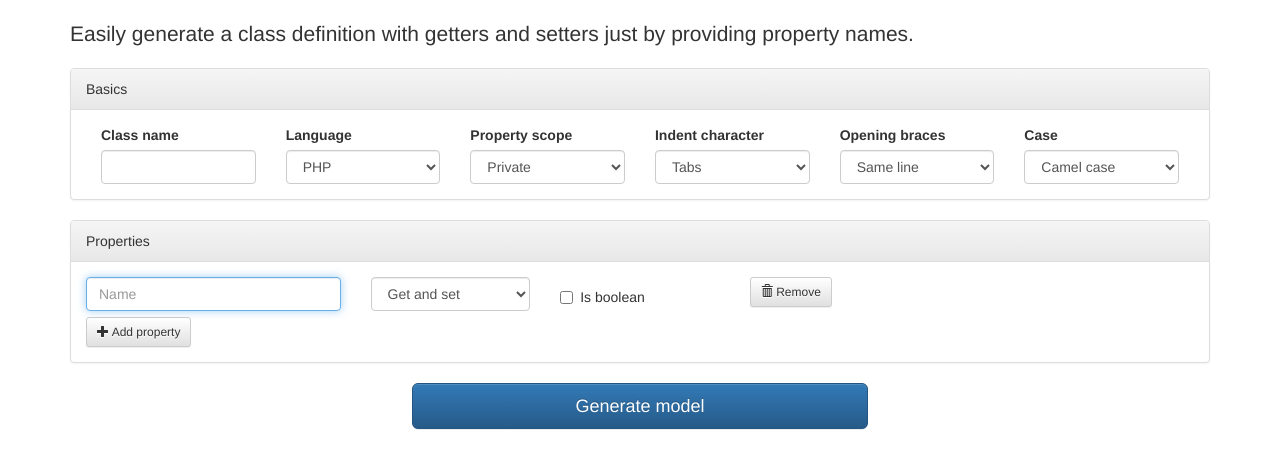
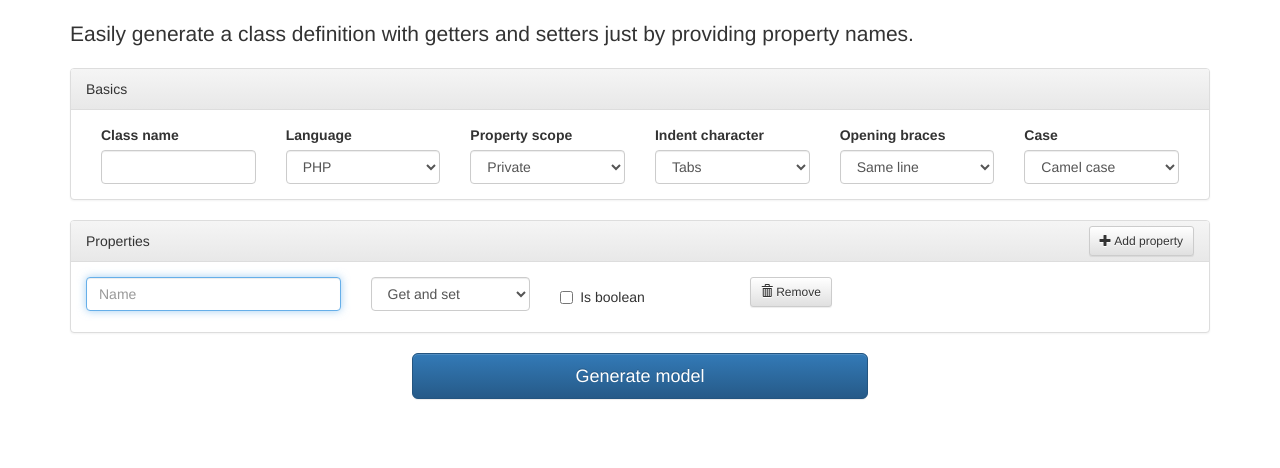
Before and after one commit to booleangate/model-generator, a plain HTML site: page index.html in a window 1280 px wide. Shown: the part 82-550 px from the top of the page. Drawn offline with nearby package versions, Linux system fonts and the light colour scheme.

Commit message:
Moved 'add property' button to properties container title bar for easier use

```diff
--- a/css/main.css
+++ b/css/main.css
@@ -12,3 +12,8 @@ label {
 	width: 40%;
 	max-width: 500px;
 }
+
+#btn-add-property {
+	float: right;
+	margin-top: -5px;
+}
--- a/index.html
+++ b/index.html
@@ -84,13 +84,15 @@
   				</div> -->
 
 				<div class="panel panel-default">
-					<div class="panel-heading">Properties</div>
+					<div class="panel-heading">
+						<button type="button" class="btn btn-default btn-sm" id="btn-add-property"><span class="glyphicon glyphicon-plus"></span> Add property</button>
+						Properties
+					</div>
   					<div class="panel-body">
   						<div id="property-container">
 
 						</div>
 
-						<button type="button" class="btn btn-default btn-sm" id="btn-add-property"><span class="glyphicon glyphicon-plus"></span> Add property</button>
 					</div>
 				</div>
 
```
